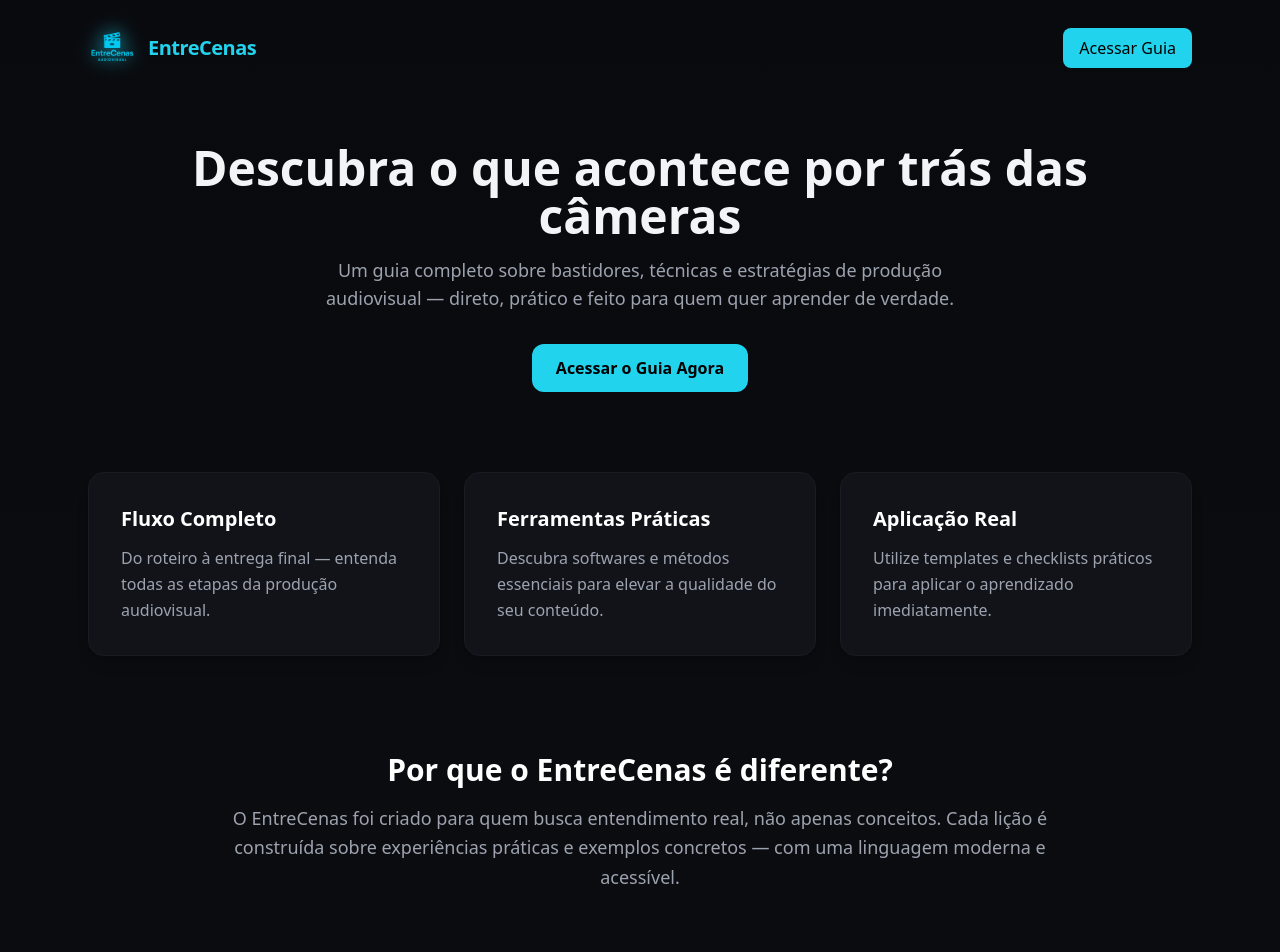
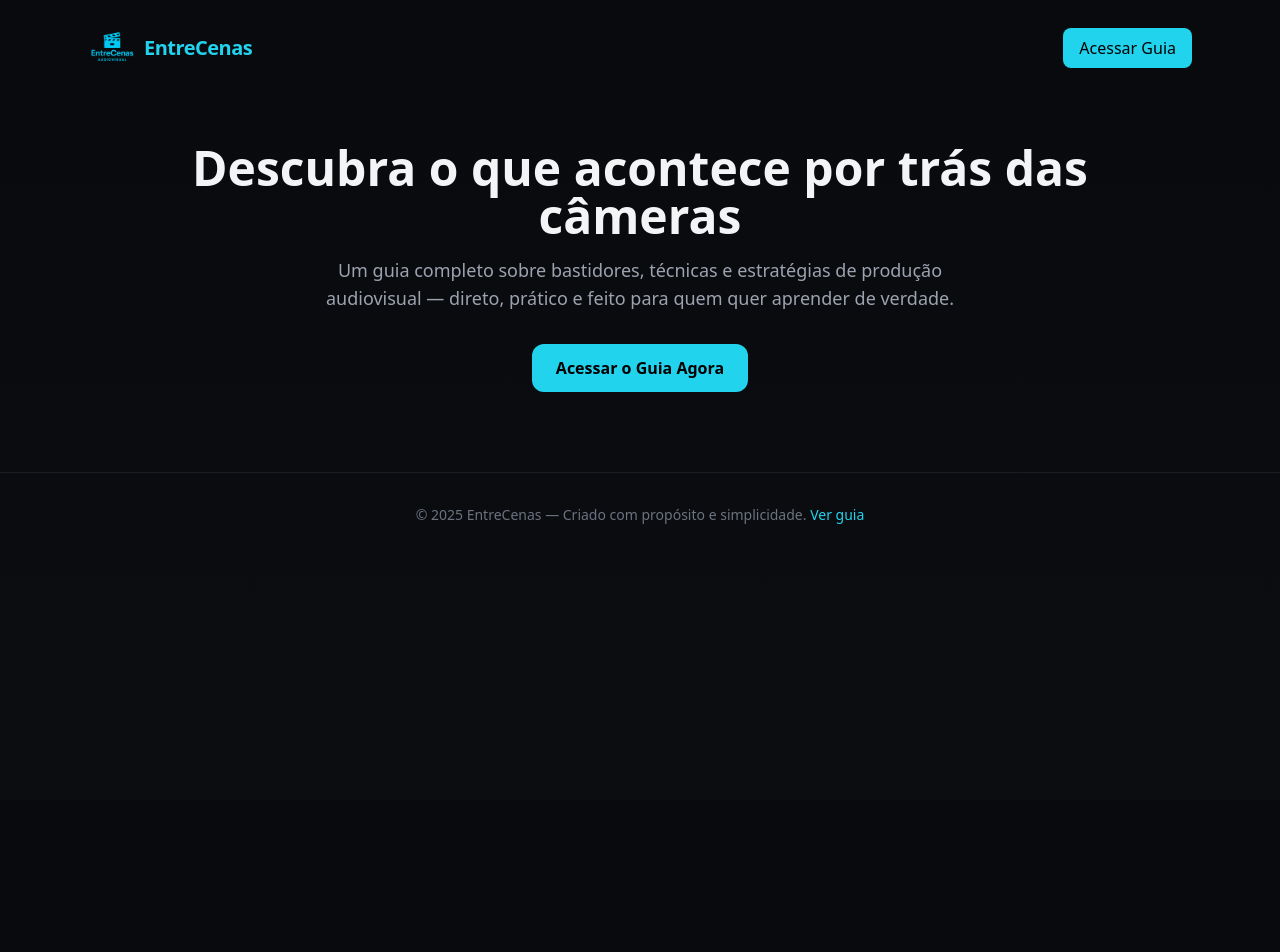
Before and after one commit to g1000z/Entre-Cenas, a React (Vite) app: page / in a window 1280 px wide. Shown: the top 952 px of the page. After the commit the page ends 800 px from the top, so only its background shows below. Built offline with nearby package versions, Linux system fonts and the light colour scheme.

Commit message:
Update EntreCenasLanding.jsx

```diff
--- a/src/components/EntreCenasLanding.jsx
+++ b/src/components/EntreCenasLanding.jsx
@@ -1,21 +1,86 @@
-import React from 'react';
-import { motion } from 'framer-motion';
+import React, { useState, useEffect } from "react";
+import { motion, AnimatePresence } from "framer-motion";
 
 export default function EntreCenasLanding() {
+  const [isLoading, setIsLoading] = useState(true);
+
+  useEffect(() => {
+    const timer = setTimeout(() => setIsLoading(false), 2000); // 2 segundos
+    return () => clearTimeout(timer);
+  }, []);
+
   return (
     <div className="min-h-screen bg-gradient-to-b from-[#090a0e] to-[#0c0d11] text-gray-100 font-sans transition-colors duration-700">
+
+      {/* Tela de carregamento */}
+      <AnimatePresence>
+        {isLoading && (
+          <motion.div
+            key="loader"
+            initial={{ opacity: 1 }}
+            exit={{ opacity: 0 }}
+            transition={{ duration: 0.8 }}
+            className="fixed inset-0 flex flex-col items-center justify-center bg-[#0c0d11] z-50"
+          >
+            {/* Logo animada */}
+            <motion.img
+              src="/entreCenas-logo.png"
+              alt="EntreCenas logo"
+              className="w-20 h-20 mb-6 object-contain"
+              initial={{ scale: 0.9, opacity: 0.7 }}
+              animate={{ scale: [0.9, 1.1, 1], opacity: [0.7, 1, 1] }}
+              transition={{
+                duration: 1.5,
+                repeat: Infinity,
+                repeatType: "reverse",
+              }}
+            />
+
+            {/* Spinner */}
+            <motion.div
+              className="w-10 h-10 border-4 border-cyan-400 border-t-transparent rounded-full mb-4"
+              animate={{ rotate: 360 }}
+              transition={{
+                repeat: Infinity,
+                duration: 1.2,
+                ease: "linear",
+              }}
+            />
+
+            {/* Texto */}
+            <motion.p
+              className="text-cyan-400 text-lg font-medium"
+              animate={{ opacity: [0.4, 1, 0.4] }}
+              transition={{
+                duration: 1.6,
+                repeat: Infinity,
+              }}
+            >
+              Carregando o servidor...
+            </motion.p>
+          </motion.div>
+        )}
+      </AnimatePresence>
+
+      {/* Conteúdo principal */}
+      {!isLoading && (
+        <motion.div
+          initial={{ opacity: 0 }}
+          animate={{ opacity: 1 }}
+          transition={{ duration: 0.8 }}
+        >
           {/* Header */}
           <header className="max-w-6xl mx-auto px-6 py-6 flex items-center justify-between">
             <motion.div
               initial={{ opacity: 0, y: -10 }}
               animate={{ opacity: 1, y: 0 }}
               transition={{ duration: 0.6 }}
-          className="flex items-center gap-3"
+              className="flex items-center gap-2"
             >
               <img
                 src="/entreCenas-logo.png"
-            alt="Logo EntreCenas"
-            className="w-10 h-10 md:w-12 md:h-12 object-contain drop-shadow-[0_0_10px_#22d3ee]"
+                alt="EntreCenas logo"
+                className="w-10 h-10 md:w-12 md:h-12 object-contain"
               />
               <h1 className="text-xl font-bold text-cyan-400 tracking-tight">
                 EntreCenas
@@ -58,52 +123,6 @@
             </a>
           </motion.section>
 
-      {/* Features Section */}
-      <section className="max-w-6xl mx-auto px-6 grid md:grid-cols-3 gap-6 pb-24">
-        {[
-          {
-            title: 'Fluxo Completo',
-            text: 'Do roteiro à entrega final — entenda todas as etapas da produção audiovisual.'
-          },
-          {
-            title: 'Ferramentas Práticas',
-            text: 'Descubra softwares e métodos essenciais para elevar a qualidade do seu conteúdo.'
-          },
-          {
-            title: 'Aplicação Real',
-            text: 'Utilize templates e checklists práticos para aplicar o aprendizado imediatamente.'
-          }
-        ].map((feature, i) => (
-          <motion.div
-            key={i}
-            initial={{ opacity: 0, y: 30 }}
-            whileInView={{ opacity: 1, y: 0 }}
-            viewport={{ once: true }}
-            transition={{ delay: i * 0.2, duration: 0.6 }}
-            className="bg-[#111319] p-8 rounded-2xl border border-[#1a1c23] hover:border-cyan-400/40 transition-all shadow-lg shadow-black/10"
-          >
-            <h3 className="text-xl font-semibold mb-3 text-white">{feature.title}</h3>
-            <p className="text-gray-400 leading-relaxed">{feature.text}</p>
-          </motion.div>
-        ))}
-      </section>
-
-      {/* About Section */}
-      <motion.section
-        initial={{ opacity: 0, y: 40 }}
-        whileInView={{ opacity: 1, y: 0 }}
-        viewport={{ once: true }}
-        transition={{ duration: 0.8 }}
-        className="max-w-4xl mx-auto px-6 pb-24 text-center"
-      >
-        <h2 className="text-2xl md:text-3xl font-semibold mb-4 text-white">
-          Por que o EntreCenas é diferente?
-        </h2>
-        <p className="text-gray-400 text-lg leading-relaxed">
-          O EntreCenas foi criado para quem busca entendimento real, não apenas conceitos. Cada lição é construída sobre experiências práticas e exemplos concretos — com uma linguagem moderna e acessível.
-        </p>
-      </motion.section>
-
           {/* Footer */}
           <footer className="border-t border-[#1a1c23] py-8 text-center text-gray-500 text-sm">
             <p>
@@ -118,6 +137,8 @@
               </a>
             </p>
           </footer>
+        </motion.div>
+      )}
     </div>
   );
 }
```
Lines whose indentation alone changed are shown as unchanged.
